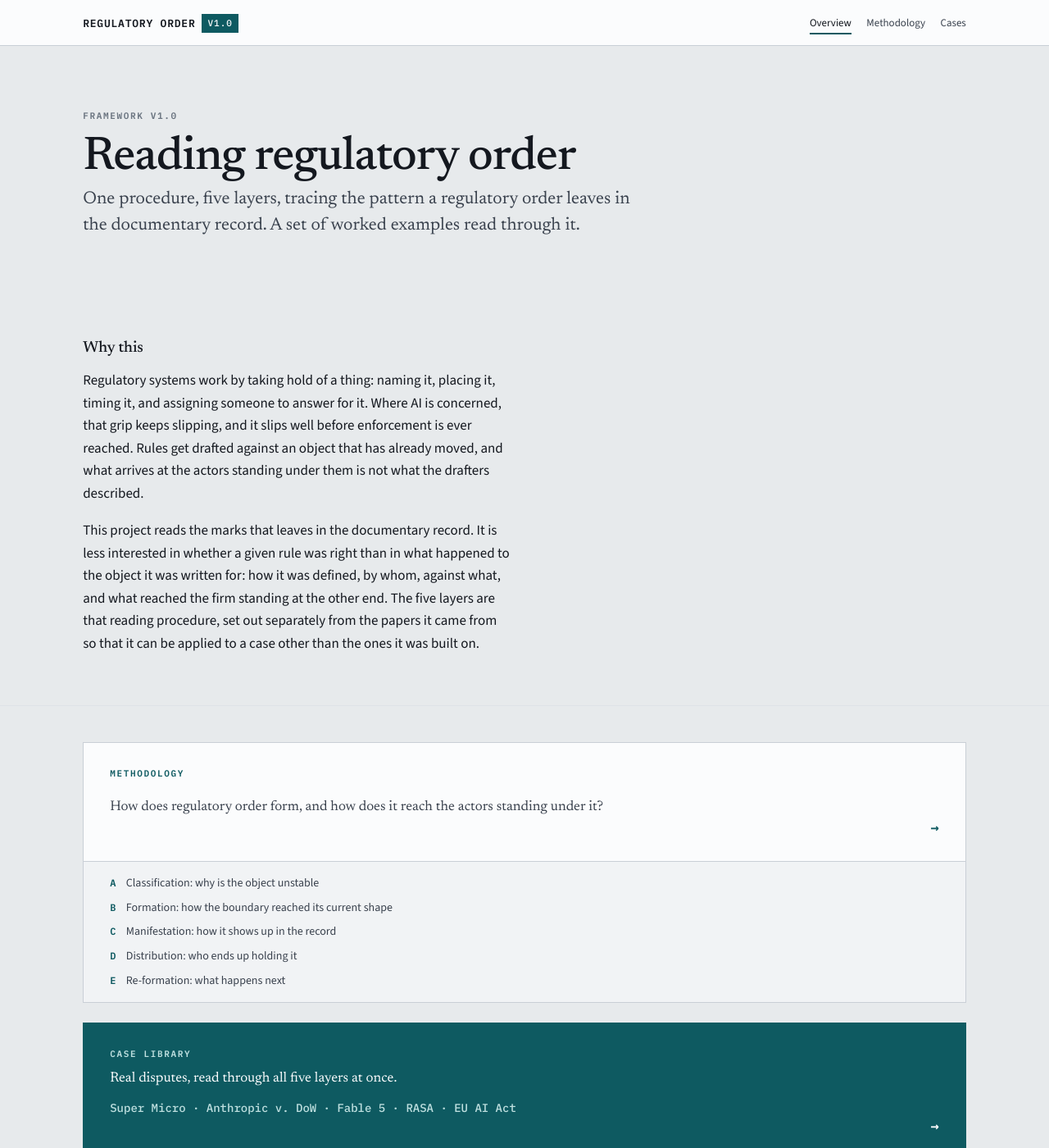
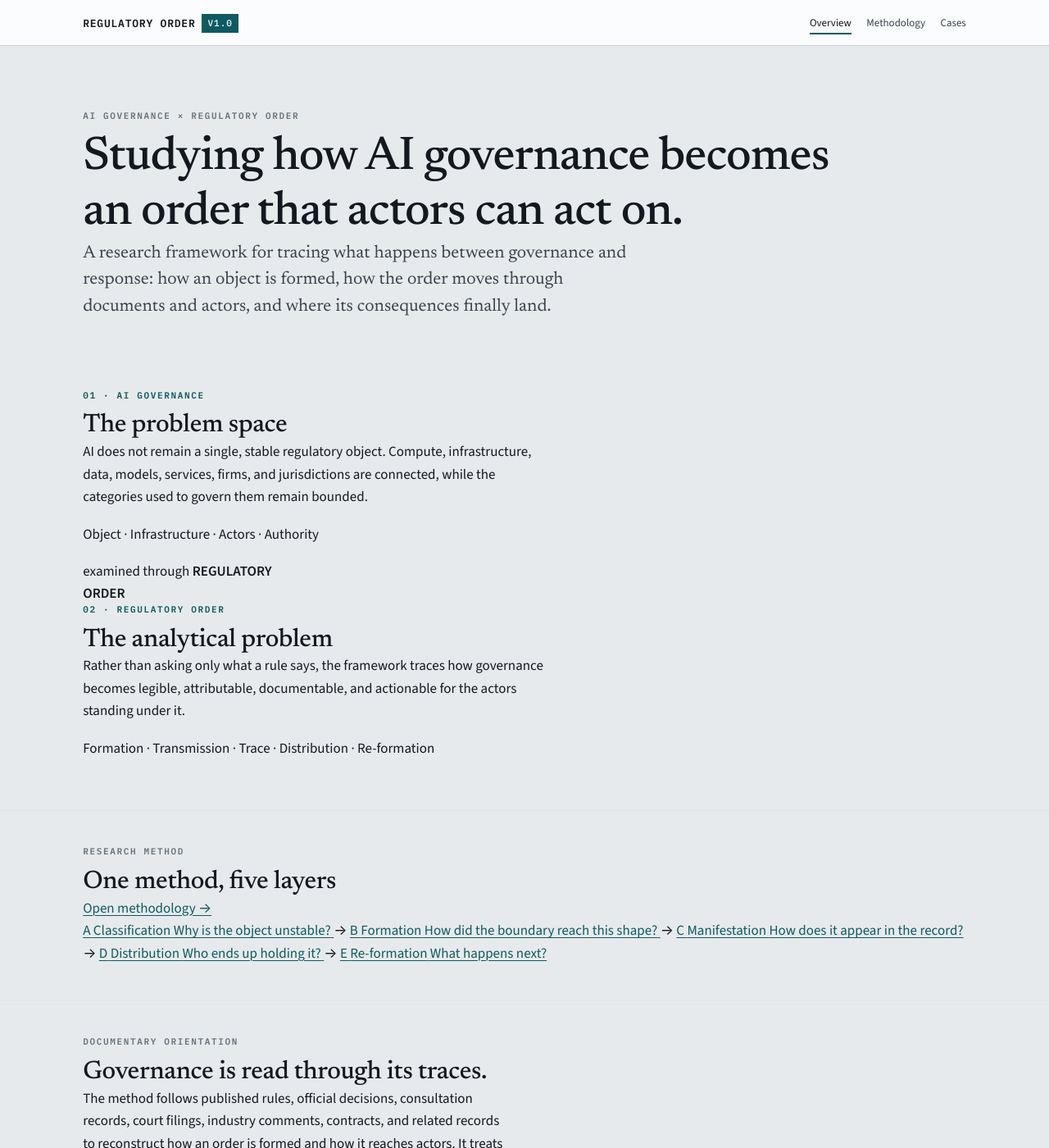
Before and after one commit to GaeunLim01/regulatory-order, a Jekyll site: the page built from index.html, in a window 1280 px wide and 1400 px high. Shown: the whole window at 82% size. Built offline with Jekyll 4.4.1, drawn with Linux system fonts in a browser that asks for light colours; some of the changed text lies outside the part shown.

Commit message:
Add files via upload

```diff
--- a/index.html
+++ b/index.html
@@ -1,44 +1,101 @@
 ---
 layout: default
 title: Overview
-description: A five-layer procedure for reading how regulatory order forms and reaches the firms standing under it.
+description: A research framework for studying AI governance through the formation, transmission, and distribution of regulatory order.
 ---
 
-<section class="hero" id="overview">
+<section class="hero hero--dual" id="overview">
   <div class="shell">
-    <span class="eyebrow">Framework v1.0</span>
-    <h1>Reading regulatory order</h1>
-    <p class="standfirst">One procedure, five layers, tracing the pattern a regulatory order leaves in the documentary record. A set of worked examples read through it.</p>
+    <span class="eyebrow">AI governance × regulatory order</span>
+    <h1>Studying how AI governance becomes an order that actors can act on.</h1>
+    <p class="standfirst">A research framework for tracing what happens between governance and response: how an object is formed, how the order moves through documents and actors, and where its consequences finally land.</p>
+  </div>
+</section>
+
+<section class="section section--tight section--orientation">
+  <div class="shell">
+    <div class="orientation-grid">
+      <article class="orientation-card orientation-card--ai">
+        <span class="eyebrow eyebrow--accent">01 · AI Governance</span>
+        <h2>The problem space</h2>
+        <p>AI does not remain a single, stable regulatory object. Compute, infrastructure, data, models, services, firms, and jurisdictions are connected, while the categories used to govern them remain bounded.</p>
+        <p class="orientation-card__signal">Object · Infrastructure · Actors · Authority</p>
+      </article>
+
+      <div class="orientation-bridge" aria-hidden="true">
+        <span>examined through</span>
+        <b>REGULATORY<br>ORDER</b>
+      </div>
+
+      <article class="orientation-card orientation-card--order">
+        <span class="eyebrow eyebrow--accent">02 · Regulatory Order</span>
+        <h2>The analytical problem</h2>
+        <p>Rather than asking only what a rule says, the framework traces how governance becomes legible, attributable, documentable, and actionable for the actors standing under it.</p>
+        <p class="orientation-card__signal">Formation · Transmission · Trace · Distribution · Re-formation</p>
+      </article>
+    </div>
   </div>
 </section>
 
 <section class="section section--tight">
   <div class="shell">
-    <h3 class="sub">Why this</h3>
-    <p class="lede">Regulatory systems work by taking hold of a thing: naming it, placing it, timing it, and assigning someone to answer for it. Where AI is concerned, that grip keeps slipping, and it slips well before enforcement is ever reached. Rules get drafted against an object that has already moved, and what arrives at the actors standing under them is not what the drafters described.</p>
-    <p class="lede">This project reads the marks that leaves in the documentary record. It is less interested in whether a given rule was right than in what happened to the object it was written for: how it was defined, by whom, against what, and what reached the firm standing at the other end. The five layers are that reading procedure, set out separately from the papers it came from so that it can be applied to a case other than the ones it was built on.</p>
+    <div class="method-head">
+      <div>
+        <span class="eyebrow">Research method</span>
+        <h2>One method, five layers</h2>
+      </div>
+      <a class="method-head__link" href="{{ '/method/' | relative_url }}">Open methodology →</a>
+    </div>
+
+    <div class="method-flow" aria-label="Five-layer research method">
+      <a class="method-node" href="{{ '/method/#layer-a' | relative_url }}">
+        <span class="method-node__num">A</span>
+        <span class="method-node__label">Classification</span>
+        <span class="method-node__q">Why is the object unstable?</span>
+      </a>
+      <span class="method-flow__arrow" aria-hidden="true">→</span>
+      <a class="method-node" href="{{ '/method/#layer-b' | relative_url }}">
+        <span class="method-node__num">B</span>
+        <span class="method-node__label">Formation</span>
+        <span class="method-node__q">How did the boundary reach this shape?</span>
+      </a>
+      <span class="method-flow__arrow" aria-hidden="true">→</span>
+      <a class="method-node" href="{{ '/method/#layer-c' | relative_url }}">
+        <span class="method-node__num">C</span>
+        <span class="method-node__label">Manifestation</span>
+        <span class="method-node__q">How does it appear in the record?</span>
+      </a>
+      <span class="method-flow__arrow" aria-hidden="true">→</span>
+      <a class="method-node" href="{{ '/method/#layer-d' | relative_url }}">
+        <span class="method-node__num">D</span>
+        <span class="method-node__label">Distribution</span>
+        <span class="method-node__q">Who ends up holding it?</span>
+      </a>
+      <span class="method-flow__arrow" aria-hidden="true">→</span>
+      <a class="method-node" href="{{ '/method/#layer-e' | relative_url }}">
+        <span class="method-node__num">E</span>
+        <span class="method-node__label">Re-formation</span>
+        <span class="method-node__q">What happens next?</span>
+      </a>
+    </div>
+  </div>
+</section>
+
+<section class="section section--tight section--record">
+  <div class="shell record-grid">
+    <div>
+      <span class="eyebrow">Documentary orientation</span>
+      <h2>Governance is read through its traces.</h2>
+    </div>
+    <p class="lede">The method follows published rules, official decisions, consultation records, court filings, industry comments, contracts, and related records to reconstruct how an order is formed and how it reaches actors. It treats the documentary record as the place where unstable objects, competing definitions, timing gaps, and distributed burdens become observable.</p>
   </div>
 </section>
 
 <section class="section section--tight">
   <div class="shell">
-    <div class="axes axes--one">
-      <a class="axis" href="{{ '/method/' | relative_url }}">
-        <span class="eyebrow eyebrow--accent">Methodology</span>
-        <p class="axis__q">How does regulatory order form, and how does it reach the actors standing under it?</p>
-      </a>
-    </div>
-    <ul class="axes-note layer-index">
-      <li><span>A</span> Classification: why is the object unstable</li>
-      <li><span>B</span> Formation: how the boundary reached its current shape</li>
-      <li><span>C</span> Manifestation: how it shows up in the record</li>
-      <li><span>D</span> Distribution: who ends up holding it</li>
-      <li><span>E</span> Re-formation: what happens next</li>
-    </ul>
-
     <a class="spotlight" href="{{ '/cases/' | relative_url }}">
       <span class="eyebrow">Case library</span>
-      <p class="spotlight__q">Real disputes, read through all five layers at once.</p>
+      <p class="spotlight__q">Worked cases across compute, cloud, frontier models, and AI governance.</p>
       <p class="spotlight__cases">Super Micro · Anthropic v. DoW · Fable 5 · RASA · EU AI Act</p>
     </a>
   </div>
```
Also changed, not shown: method.html (+5 -5 lines), README.md.
